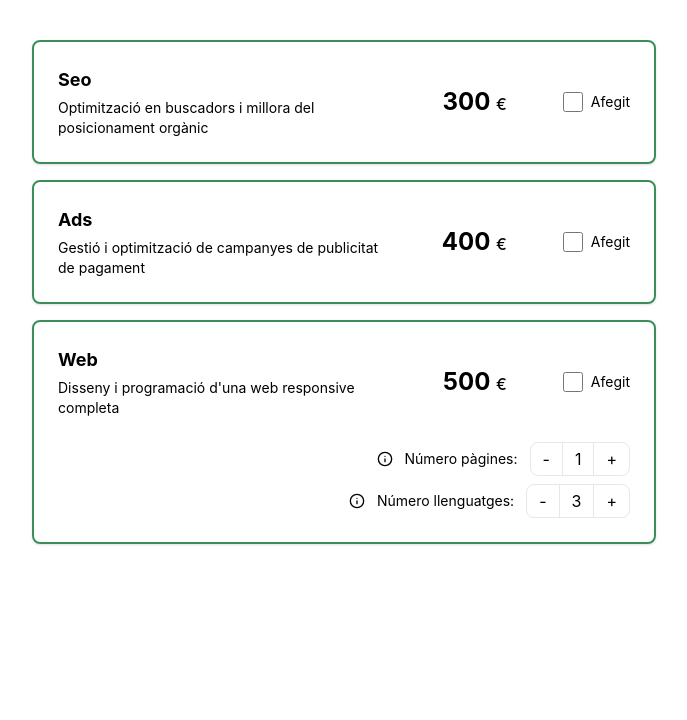
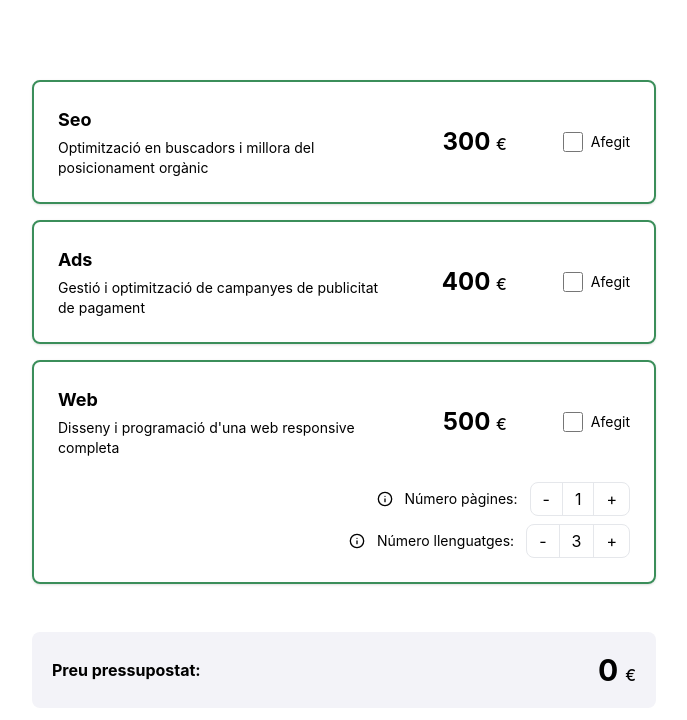
Before and after one commit to gemmaadev/budget-app-digital-services, a React (Vite) app: page / in a window 1280 px wide. Shown: the top 720 px of the page, without its empty margins (296-983 px from the left). Built offline with nearby package versions, Linux system fonts and the light colour scheme.

Commit message:
feat(BudgetSummary): add budget summary markup and styles

```diff
--- a/src/features/budget-calculator/BudgetCalculatorPage.tsx
+++ b/src/features/budget-calculator/BudgetCalculatorPage.tsx
@@ -1,10 +1,11 @@
 import { ServiceCard } from "./components/ServiceCard";
+import { BudgetSummary } from "./components/BudgetSummary";
 import services from "@/data/services.json";
 
 export default function BudgetCalculatorPage() {
   return (
-    <section>
-      <div className="mx-auto max-w-2xl px-6 flex flex-col gap-4 py-10">
+    <section className="mx-auto max-w-2xl px-6 flex flex-col gap-2 py-10">
+      <div className="flex flex-col gap-4 py-10">
         {services.map((service) => (
           <ServiceCard
             key={service.id}
@@ -14,6 +15,7 @@ export default function BudgetCalculatorPage() {
           />
         ))}
       </div>
+      <BudgetSummary totalPrice={0} />
     </section>
   );
 }
--- /dev/null
+++ b/src/features/budget-calculator/components/BudgetSummary.tsx
@@ -0,0 +1,14 @@
+interface BudgetSummaryProps {
+  totalPrice: number;
+}
+
+export function BudgetSummary({ totalPrice }: BudgetSummaryProps) {
+  return (
+    <div className="flex flex-row justify-between items-center rounded-lg bg-total-price p-5">
+      <p className="font-bold text-base">Preu pressupostat:</p>
+      <span className="font-bold text-3xl">
+        {totalPrice} <span className="text-base font-medium">€</span>
+      </span>
+    </div>
+  );
+}
--- a/src/index.css
+++ b/src/index.css
@@ -2,4 +2,5 @@
 
 @theme {
   --color-brand-green: #3b8e5a;
+  --color-total-price: #f3f3f8;
 }
```
